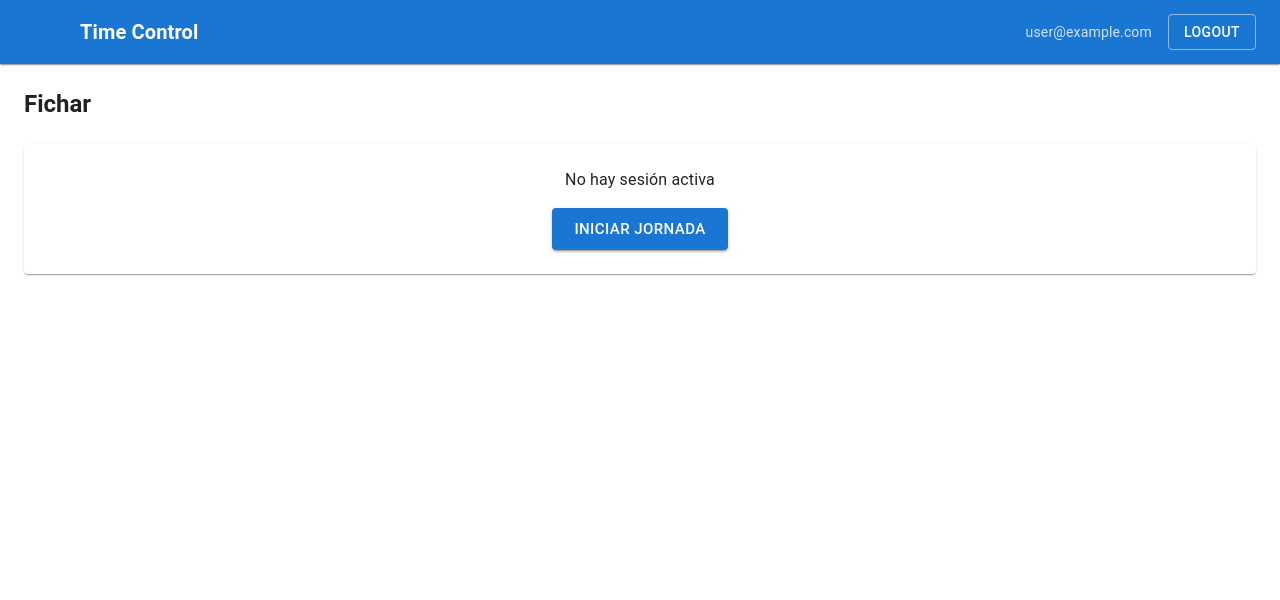
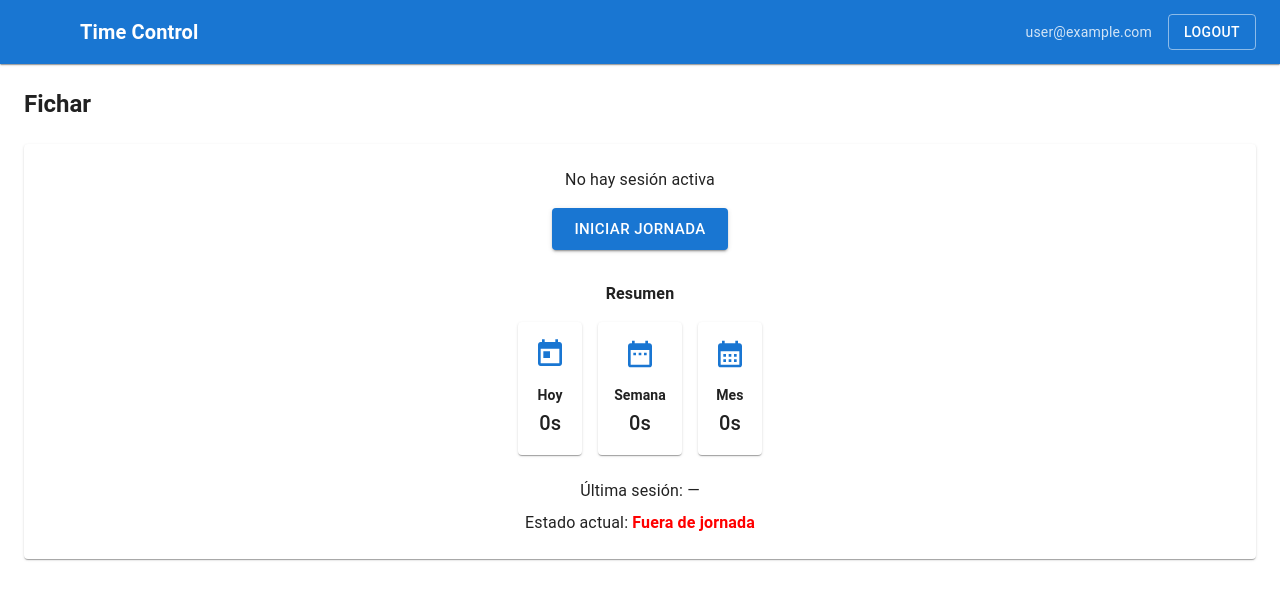
Before and after one commit to AFloresc/time-control, a React (Vite) app in the folder time-control-frontend/: page /clock in a window 1280 px wide. Shown: the top 600 px of the page. Built offline with nearby package versions, Linux system fonts and the light colour scheme; no server answers; sample sign-in values are in the browser's storage; some icons are missing.

Commit message:
feat: Added cards for summary - daily, weekly and monthly

```diff
--- a/time-control-frontend/src/pages/Clock.jsx
+++ b/time-control-frontend/src/pages/Clock.jsx
@@ -5,7 +5,9 @@ import {
     Typography,
     CircularProgress,
     Paper,
+    Grid
 } from "@mui/material";
+import { Today, DateRange, CalendarMonth } from "@mui/icons-material";
 import { useAuth } from "../hooks/useAuth";
 
 function formatDuration(seconds) {
@@ -24,12 +26,41 @@ function getProgressColor(seconds) {
     return "error.main";
 }
 
+function getDuration(start, end) {
+    return Math.floor((end - start) / 1000);
+}
+
+function isSameDay(a, b) {
+    return (
+        a.getFullYear() === b.getFullYear() &&
+        a.getMonth() === b.getMonth() &&
+        a.getDate() === b.getDate()
+    );
+}
+
+function getISOWeek(date) {
+    const temp = new Date(date.getTime());
+    temp.setHours(0, 0, 0, 0);
+    temp.setDate(temp.getDate() + 3 - ((temp.getDay() + 6) % 7));
+    const week1 = new Date(temp.getFullYear(), 0, 4);
+    return (
+        1 +
+        Math.round(
+            ((temp.getTime() - week1.getTime()) / 86400000 -
+                3 +
+                ((week1.getDay() + 6) % 7)) /
+            7
+        )
+    );
+}
+
 export default function Clock() {
     const { user } = useAuth();
     const [activeSession, setActiveSession] = useState(null);
     const [loading, setLoading] = useState(true);
     const [actionLoading, setActionLoading] = useState(false);
     const [elapsed, setElapsed] = useState(0);
+    const [sessions, setSessions] = useState([]);
 
     const MAX_SECONDS = 8 * 3600; // 8 horas
     const rawProgress = (elapsed / MAX_SECONDS) * 100;
@@ -44,8 +75,10 @@ export default function Clock() {
             });
 
             const data = await res.json();
+            setSessions(data);
             const open = data.find((s) => !s.EndTime);
             setActiveSession(open || null);
+
         } catch (err) {
             console.error(err);
         } finally {
@@ -111,6 +144,38 @@ export default function Clock() {
         );
     }
 
+    const now = new Date();
+
+    let totalToday = 0;
+    let totalWeek = 0;
+    let totalMonth = 0;
+    let lastSession = null;
+
+    sessions.forEach((s) => {
+        const start = new Date(s.StartTime);
+        const end = s.EndTime ? new Date(s.EndTime) : now;
+        const duration = getDuration(start, end);
+
+        if (!lastSession || new Date(s.StartTime) > new Date(lastSession.StartTime)) {
+            lastSession = s;
+        }
+
+        if (isSameDay(start, now)) {
+            totalToday += duration;
+        }
+
+        if (getISOWeek(start) === getISOWeek(now)) {
+            totalWeek += duration;
+        }
+
+        if (
+            start.getFullYear() === now.getFullYear() &&
+            start.getMonth() === now.getMonth()
+        ) {
+            totalMonth += duration;
+        }
+    });
+
     return (
         <Box>
             <Typography variant="h5" sx={{ mb: 3, fontWeight: 600 }}>
@@ -127,7 +192,6 @@ export default function Clock() {
                             </strong>
                         </Typography>
 
-                        {/* Círculo de progreso */}
                         <Box
                             sx={{
                                 position: "relative",
@@ -137,7 +201,6 @@ export default function Clock() {
                                 mb: 3,
                             }}
                         >
-                            {/* Fondo gris */}
                             <CircularProgress
                                 variant="determinate"
                                 value={100}
@@ -146,7 +209,6 @@ export default function Clock() {
                                 sx={{ color: "grey.300", position: "absolute" }}
                             />
 
-                            {/* Progreso azul */}
                             <CircularProgress
                                 variant="determinate"
                                 value={progress}
@@ -155,7 +217,6 @@ export default function Clock() {
                                 sx={{ color: getProgressColor(elapsed) }}
                             />
 
-                            {/* Texto en el centro */}
                             <Box
                                 sx={{
                                     top: 0,
@@ -173,7 +234,8 @@ export default function Clock() {
                                 {formatDuration(elapsed)}
                             </Box>
                         </Box>
-                        <Box sx={{ textAlign: "center" }}>
+
+                        <Box sx={{ textAlign: "center", mb: 3 }}>
                             <Button
                                 variant="contained"
                                 color="error"
@@ -200,6 +262,64 @@ export default function Clock() {
                         </Button>
                     </>
                 )}
+                <Box sx={{ mt: 4, textAlign: "center" }}>
+                    <Typography sx={{ fontWeight: 600, mb: 2 }}>
+                        Resumen
+                    </Typography>
+
+                    <Grid container spacing={2} justifyContent="center">
+                        {/* Tarjeta Día */}
+                        <Grid item xs={12} sm={4} md={3}>
+                            <Paper sx={{ p: 2, textAlign: "center" }}>
+                                <Today sx={{ fontSize: 32, color: "primary.main" }} />
+                                <Typography variant="subtitle2" sx={{ fontWeight: 600, mt: 1 }}>
+                                    Hoy
+                                </Typography>
+                                <Typography variant="h6">{formatDuration(totalToday)}</Typography>
+                            </Paper>
+                        </Grid>
+
+                        {/* Tarjeta Semana */}
+                        <Grid item xs={12} sm={4} md={3}>
+                            <Paper sx={{ p: 2, textAlign: "center" }}>
+                                <DateRange sx={{ fontSize: 32, color: "primary.main" }} />
+                                <Typography variant="subtitle2" sx={{ fontWeight: 600, mt: 1 }}>
+                                    Semana
+                                </Typography>
+                                <Typography variant="h6">{formatDuration(totalWeek)}</Typography>
+                            </Paper>
+                        </Grid>
+
+                        {/* Tarjeta Mes */}
+                        <Grid item xs={12} sm={4} md={3}>
+                            <Paper sx={{ p: 2, textAlign: "center" }}>
+                                <CalendarMonth sx={{ fontSize: 32, color: "primary.main" }} />
+                                <Typography variant="subtitle2" sx={{ fontWeight: 600, mt: 1 }}>
+                                    Mes
+                                </Typography>
+                                <Typography variant="h6">{formatDuration(totalMonth)}</Typography>
+                            </Paper>
+                        </Grid>
+                    </Grid>
+
+                    {/* Última sesión y estado */}
+                    <Box sx={{ mt: 3 }}>
+                        <Typography sx={{ mb: 1 }}>
+                            Última sesión:{" "}
+                            {lastSession
+                                ? new Date(lastSession.StartTime).toLocaleString()
+                                : "—"}
+                        </Typography>
+
+                        <Typography>
+                            Estado actual:{" "}
+                            <strong style={{ color: activeSession ? "green" : "red" }}>
+                                {activeSession ? "En jornada" : "Fuera de jornada"}
+                            </strong>
+                        </Typography>
+                    </Box>
+                </Box>
+
             </Paper>
         </Box>
     );
```
